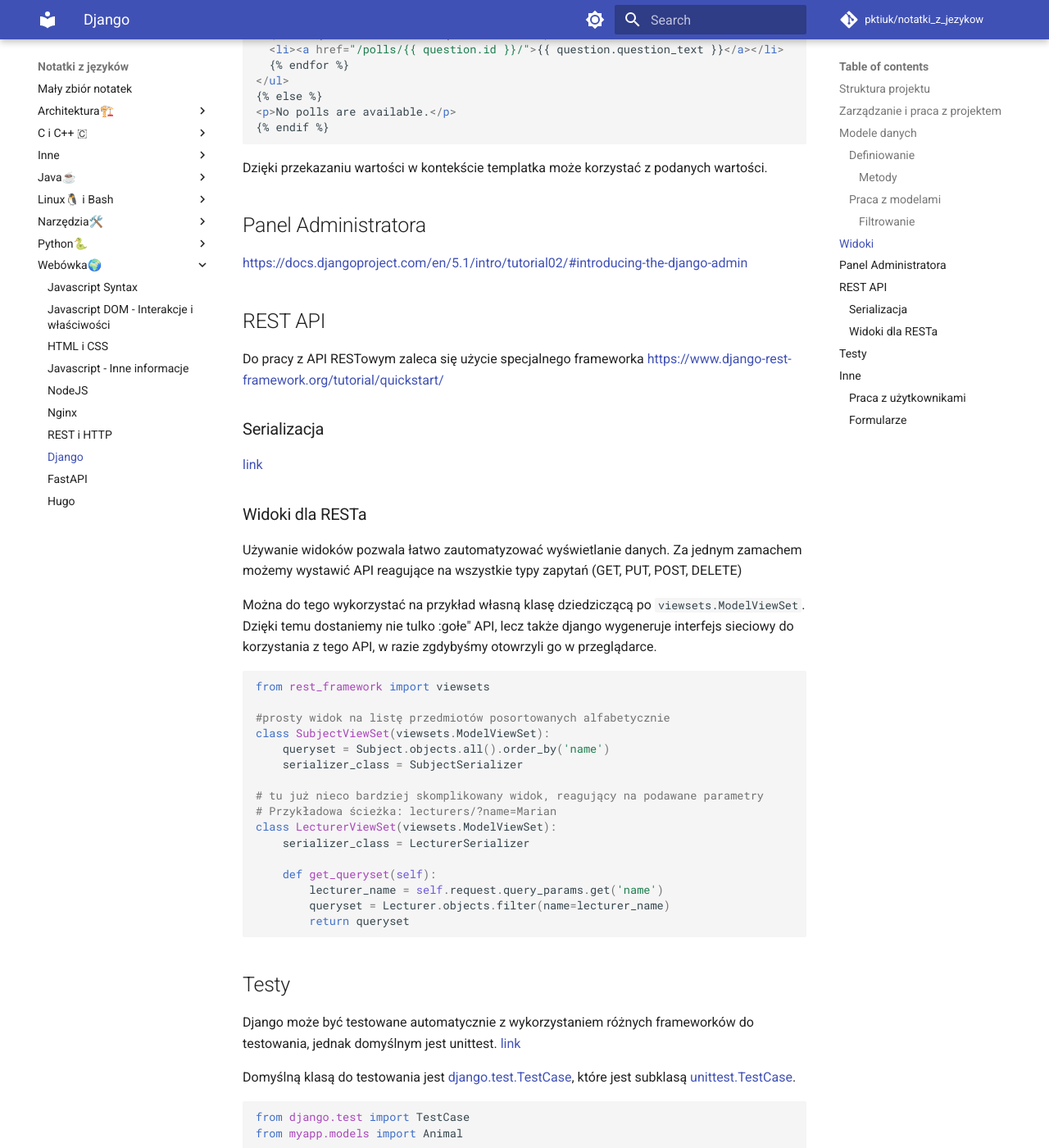
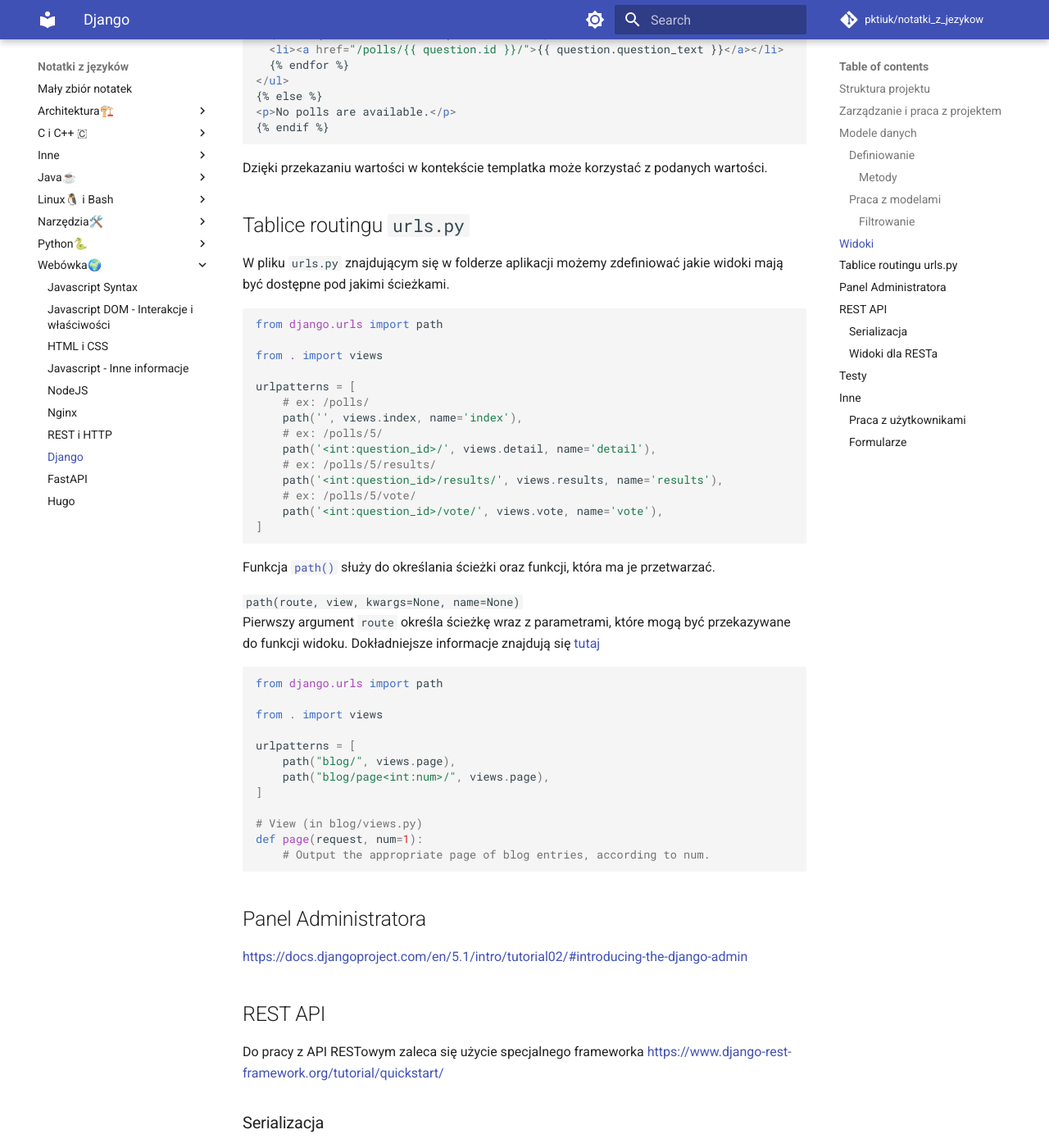
Before and after one commit to pktiuk/notatki_z_jezykow, an MkDocs documentation site: the page built from docs/Webówka🌍/9_django.md, in a window 1280 px wide and 1400 px high, scrolled down 6017 px. Shown: the whole window at 82% size. Built offline with MkDocs 1.6.1 and Material for MkDocs 9.7.7, drawn with Linux system fonts in a browser that asks for light colours; comment, search, counter and statistics services are not loaded.

Commit message:
Opis tablic routingu

````diff
--- a/docs/Webówka🌍/9_django.md
+++ b/docs/Webówka🌍/9_django.md
@@ -257,6 +257,48 @@
 
 Dzięki przekazaniu wartości w kontekście templatka może korzystać z podanych wartości.
 
+## Tablice routingu `urls.py`
+
+W pliku `urls.py` znajdującym się w folderze aplikacji możemy zdefiniować jakie widoki mają być dostępne pod jakimi ścieżkami.
+
+```python
+from django.urls import path
+
+from . import views
+
+urlpatterns = [
+    # ex: /polls/
+    path('', views.index, name='index'),
+    # ex: /polls/5/
+    path('<int:question_id>/', views.detail, name='detail'),
+    # ex: /polls/5/results/
+    path('<int:question_id>/results/', views.results, name='results'),
+    # ex: /polls/5/vote/
+    path('<int:question_id>/vote/', views.vote, name='vote'),
+]
+```
+
+Funkcja [`path()`](https://docs.djangoproject.com/en/5.1/ref/urls/#path) służy do określania ścieżki oraz funkcji, która ma je przetwarzać.
+
+`path(route, view, kwargs=None, name=None)`
+Pierwszy argument `route` określa ścieżkę wraz z parametrami, które mogą być przekazywane do funkcji widoku. Dokładniejsze informacje znajdują się [tutaj](https://docs.djangoproject.com/en/5.1/topics/http/urls/#how-django-processes-a-request)
+
+```python
+from django.urls import path
+
+from . import views
+
+urlpatterns = [
+    path("blog/", views.page),
+    path("blog/page<int:num>/", views.page),
+]
+
+# View (in blog/views.py)
+def page(request, num=1):
+    # Output the appropriate page of blog entries, according to num.
+
+```
+
 ## Panel Administratora
 
 <https://docs.djangoproject.com/en/5.1/intro/tutorial02/#introducing-the-django-admin>
````
